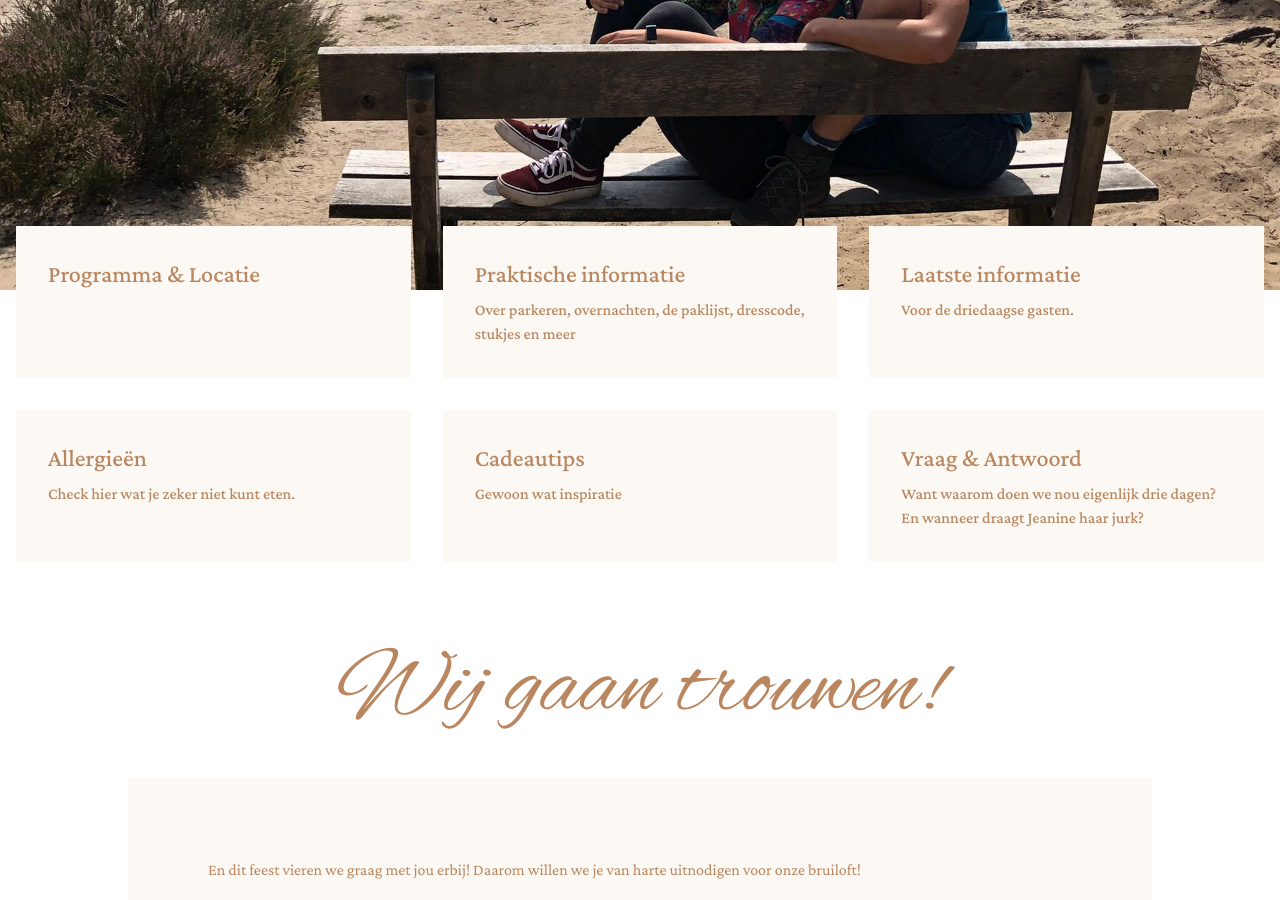
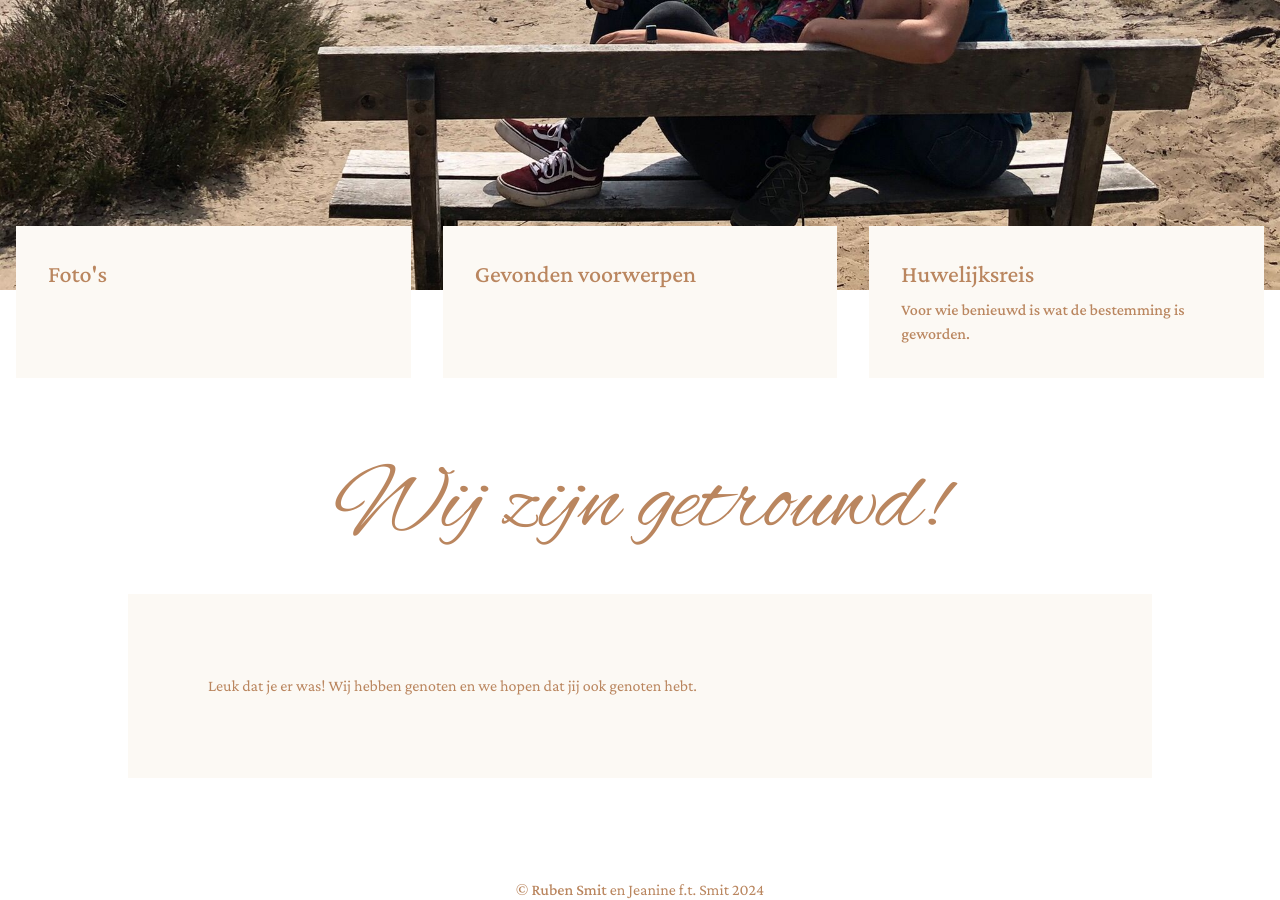
Before and after one commit to RubenSmit/bruiloftjeanineenruben.nl, a Jekyll site: the page built from index.markdown, in a window 1280 px wide and 900 px high, scrolled down 610 px. Built offline with Jekyll 4.4.1, drawn with Linux system fonts in a browser that asks for light colours; some of the changed text lies outside the part shown.

Commit message:
Change to we married

```diff
--- a/_layouts/home.html
+++ b/_layouts/home.html
@@ -26,14 +26,9 @@
 </head>
 <body class="text-primary font-serif bg-white">
 <nav class="sr-only">
-  <a href="/programma_en_locatie" class="hidden md:inline p-2 hover:font-bold" data-menu="item">Programma &
-    Locatie</a>
-  <a href="/praktische_informatie" class="hidden md:inline p-2 hover:font-bold" data-menu="item">Praktische
-    informatie</a>
-  <a href="/allergieen" class="hidden md:inline p-2 hover:font-bold" data-menu="item">Allergieën</a>
-  <a href="/cadeautips" class="hidden md:inline p-2 hover:font-bold" data-menu="item">Cadeautips</a>
-  <a href="/vraag_en_antwoord" class="hidden md:inline p-2 hover:font-bold" data-menu="item">Vraag & Antwoord</a>
-  <a href="/driedaagse_gasten" class="hidden md:inline p-2 hover:font-bold text-secondary" data-menu="item">Laatste informatie</a>
+  <a href="/fotos" class="hidden md:inline p-2 hover:font-bold" data-menu="item">Foto's</a>
+  <a href="/gevonden_voorwerpen" class="hidden md:inline p-2 hover:font-bold" data-menu="item">Gevonden voorwerpen</a>
+  <a href="/huwelijksreis" class="hidden md:inline p-2 hover:font-bold" data-menu="item">Huwelijksreis</a>
 </nav>
 <header style="background-image: url('/images/backdrop.jpg');" class="flex items-start md:items-center justify-center h-96 md:h-screen w-full bg-center bg-cover">
   <div class="flex w-2/3 md:drop-shadow-xl">
@@ -47,34 +42,22 @@
 </header>
 <menu class="w-full md:mx-auto md:max-w-screen-xl -mt-20 p-0">
   <div class="grid grid-cols-1 md:grid-cols-2 lg:grid-cols-3 gap-8 m-4">
-    <a href="/programma_en_locatie" class="bg-tan p-8">
-      <h2 class="text-2xl mb-2">Programma & Locatie</h2>
+    <a href="/fotos" class="bg-tan p-8">
+      <h2 class="text-2xl mb-2">Foto's</h2>
       <p class="tex-base"></p>
     </a>
-    <a href="/praktische_informatie" class="bg-tan p-8">
-      <h2 class="text-2xl mb-2">Praktische informatie</h2>
-      <p class="tex-base">Over parkeren, overnachten, de paklijst, dresscode, stukjes en meer</p>
+    <a href="/gevonden_voorwerpen" class="bg-tan p-8">
+      <h2 class="text-2xl mb-2">Gevonden voorwerpen</h2>
+      <p class="tex-base"></p>
     </a>
-    <a href="/driedaagse_gasten" class="bg-tan p-8">
-      <h2 class="text-2xl mb-2">Laatste informatie</h2>
-      <p class="tex-base">Voor de driedaagse gasten.</p>
-    </a>
-    <a href="/allergieen" class="bg-tan p-8">
-      <h2 class="text-2xl mb-2">Allergieën</h2>
-      <p class="tex-base">Check hier wat je zeker niet kunt eten.</p>
-    </a>
-    <a href="/cadeautips" class="bg-tan p-8">
-      <h2 class="text-2xl mb-2">Cadeautips</h2>
-      <p class="tex-base">Gewoon wat inspiratie</p>
-    </a>
-    <a href="/vraag_en_antwoord" class="bg-tan p-8">
-      <h2 class="text-2xl mb-2">Vraag & Antwoord</h2>
-      <p class="tex-base">Want waarom doen we nou eigenlijk drie dagen? En wanneer draagt Jeanine haar jurk?</p>
+    <a href="/huwelijksreis" class="bg-tan p-8">
+      <h2 class="text-2xl mb-2">Huwelijksreis</h2>
+      <p class="tex-base">Voor wie benieuwd is wat de bestemming is geworden.</p>
     </a>
   </div>
 </menu>
 <main class="mx-auto max-w-screen-lg mt-20">
-  <h2 class="font-curly w-full text-5xl sm:text-6xl md:text-7xl lg:text-8xl text-center mb-10">Wij gaan trouwen!</h2>
+  <h2 class="font-curly w-full text-5xl sm:text-6xl md:text-7xl lg:text-8xl text-center mb-10">Wij zijn getrouwd!</h2>
   <article class="bg-tan p-4 md:p-20 min-h-60 markdown-body">
     {{ content }}
   </article>
--- a/index.markdown
+++ b/index.markdown
@@ -1,10 +1,7 @@
 ---
 title: Bruiloft Jeanine en Ruben · 27-29 | 08 | 2024
-description: Wij gaan trouwen en nodigen je graag uit om dat met ons te vieren.
+description: We zijn getrouwd, leuk dat je er was!
 layout: home
 ---
-En dit feest vieren we graag met jou erbij! Daarom willen we je van harte uitnodigen voor onze bruiloft!
 
-## Meer informatie
-We kunnen ons voorstellen dat je vragen hebt of meer details wilt weten. Op deze website is daar als het goed is een
-antwoord op te vinden. Mocht je nu toch nog iets missen, neem dan vooral contact op met de ceremoniemeesters.
+Leuk dat je er was! Wij hebben genoten en we hopen dat jij ook genoten hebt.
```
Also changed, not shown: _layouts/default.html (+3 -8 lines), fotos.markdown (added, +7 -0 lines), gevonden_voorwerpen.markdown (added, +7 -0 lines), huwelijksreis.markdown (added, +10 -0 lines), 2 other files.
